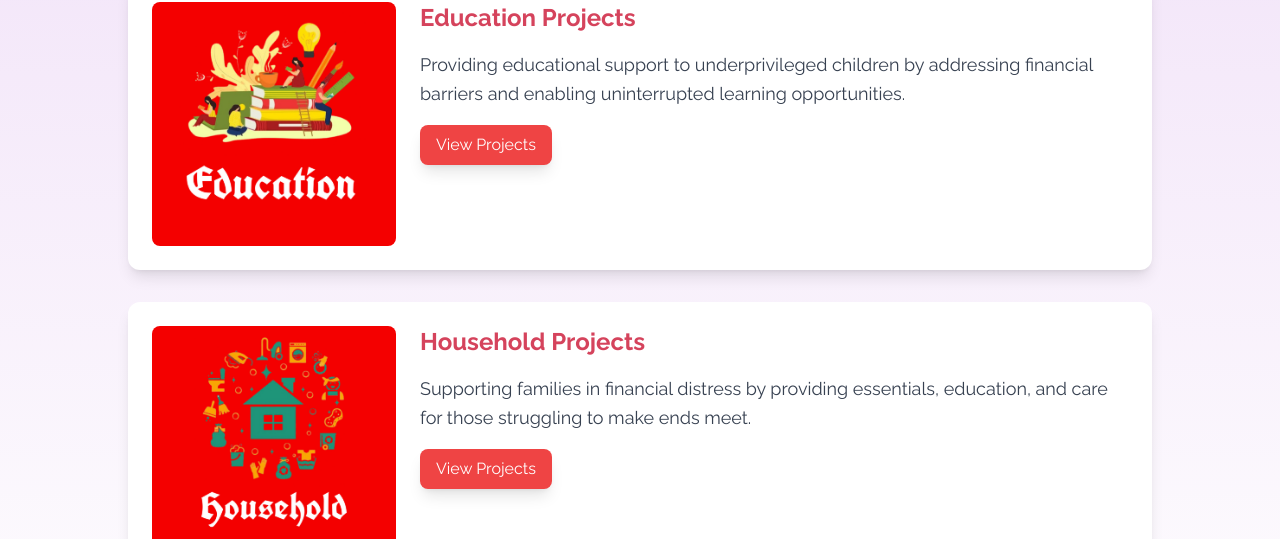
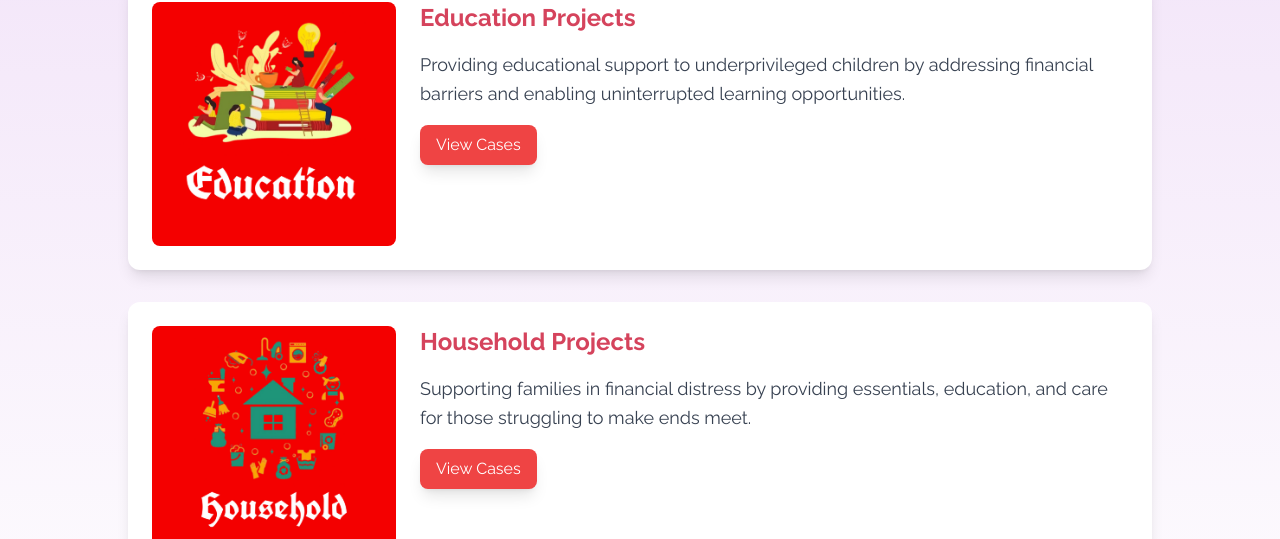
Before and after one commit to rouhan14/fruitful-foundation, a React (Vite) app: page /projects in a window 1280 px wide. Shown: the part 134-673 px from the top of the page. Built offline with nearby package versions, Linux system fonts and the light colour scheme.

Commit message:
View Cases

```diff
--- a/src/components/Projects.jsx
+++ b/src/components/Projects.jsx
@@ -161,7 +161,7 @@ const Projects = () => {
                     className="bg-red-500 text-white px-4 py-2 rounded-lg shadow-lg hover:bg-red-700 transition-colors duration-200"
                     onClick={() => toggleDetails('project1')}
                   >
-                    View Projects
+                    View Cases
                   </button>
                 </div>
               </div>
@@ -230,7 +230,7 @@ const Projects = () => {
                     className="bg-red-500 text-white px-4 py-2 rounded-lg shadow-lg hover:bg-red-700 transition-colors duration-200"
                     onClick={() => toggleDetails('project2')}
                   >
-                    View Projects
+                    View Cases
                   </button>
                 </div>
               </div>
```
